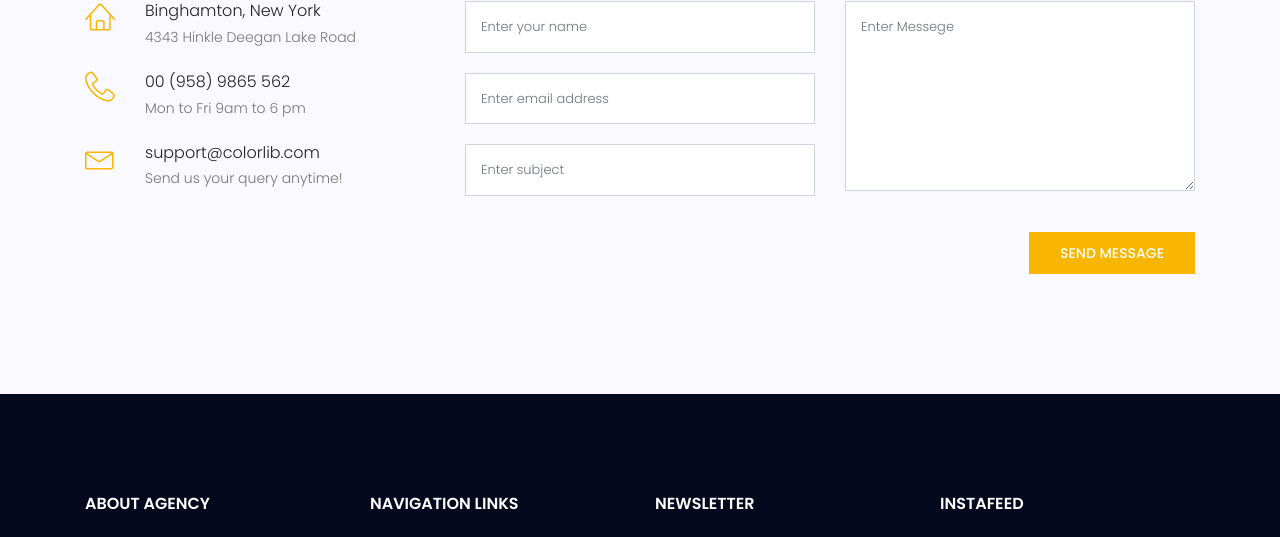
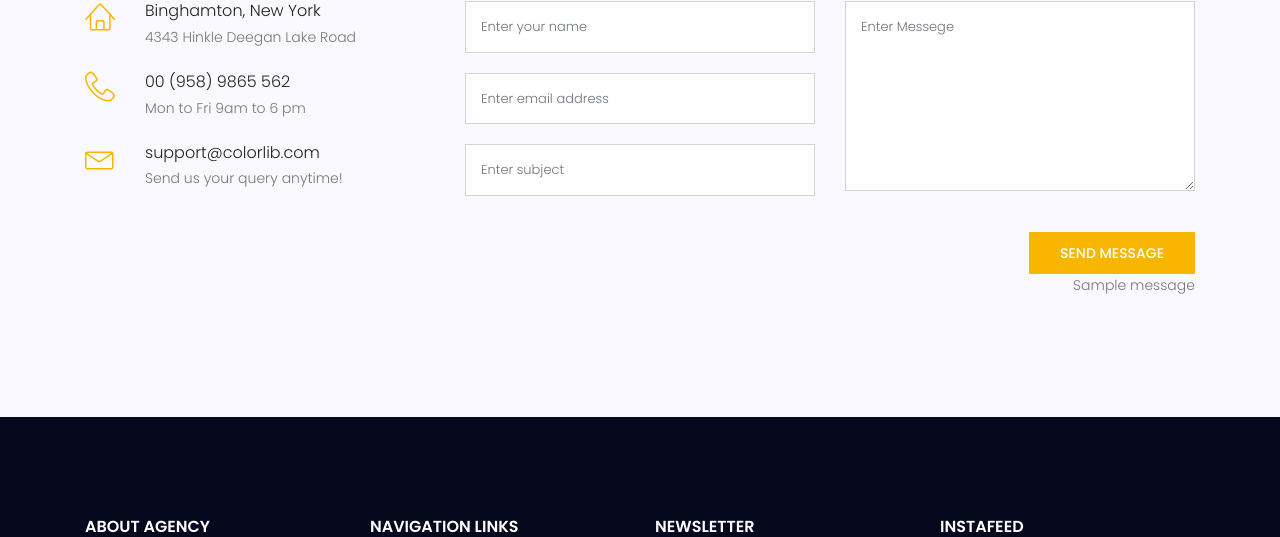
Before and after one commit to ab2rasoul/rslsite, a Django app: page /contact/ in a window 1280 px wide. Shown: the part 1024-1561 px from the top of the page. Run offline with Django 5.2, Linux system fonts and the light colour scheme; tables that the repository leaves empty hold one stand-in row (values such as "Sample post"); one stand-in notice (Sample message) is shown; some libraries are stand-ins or nearby versions.

Commit message:
ewwriting contact

```diff
--- a/templates/website/contact.html
+++ b/templates/website/contact.html
@@ -76,6 +76,13 @@
 										<button type="submit" class="genric-btn primary" style="float: right;">Send Message</button>
 									</div>
 								</div>
+								{% if messages %}
+									<ul class="messages">
+    								{% for message in messages %}
+    								<li{% if message.tags %} class="{{ message.tags }}"{% endif %}>{{ message }}</li>
+    								{% endfor %}
+									</ul>
+								{% endif %}
 							</form>
 						</div>
 					</div>
--- a/website/views.py
+++ b/website/views.py
@@ -1,8 +1,8 @@
 from django.shortcuts import render
-
 from django.http import HttpResponse, JsonResponse, HttpResponseRedirect
 from website.models import Contact
 from website.forms import NameForm, ContactForm, NewsletterForm
+from django.contrib import messages
 
 def index_view(request):
     return render(request,'website/index.html')
@@ -25,6 +25,9 @@ def contact_view(request):
         form = ContactForm(request.POST)
         if form.is_valid():
             form.save()
+            messages.add_message(request, messages.SUCCESS, "Your ticket submitted successfully")
+        else:
+            messages.add_message(request, messages.ERROR, "Your ticket submitted with failure")
     form = ContactForm()
     return render(request,'website/contact.html', {'form':form})
 
```
